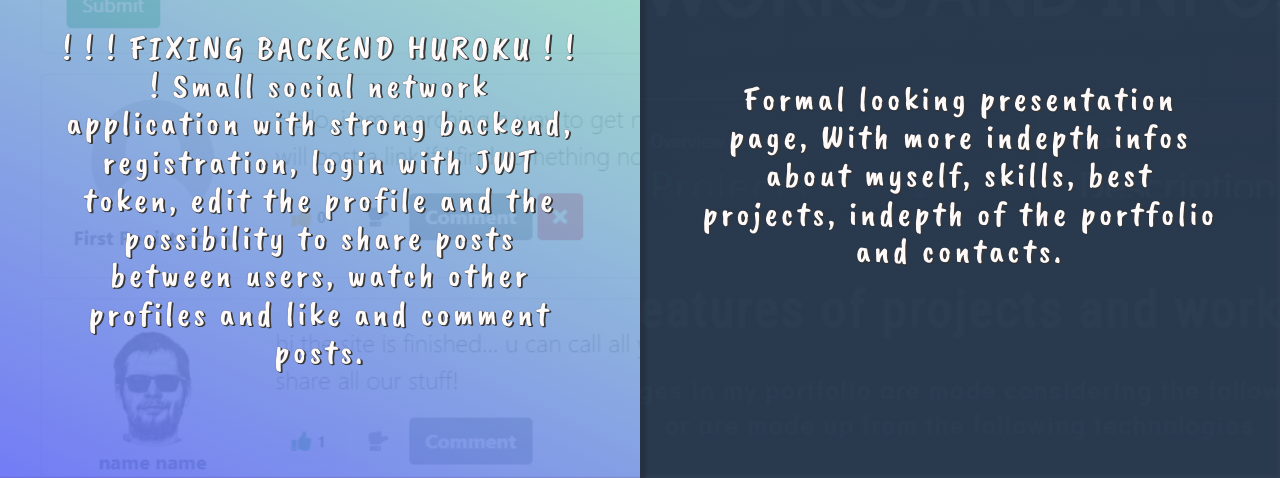
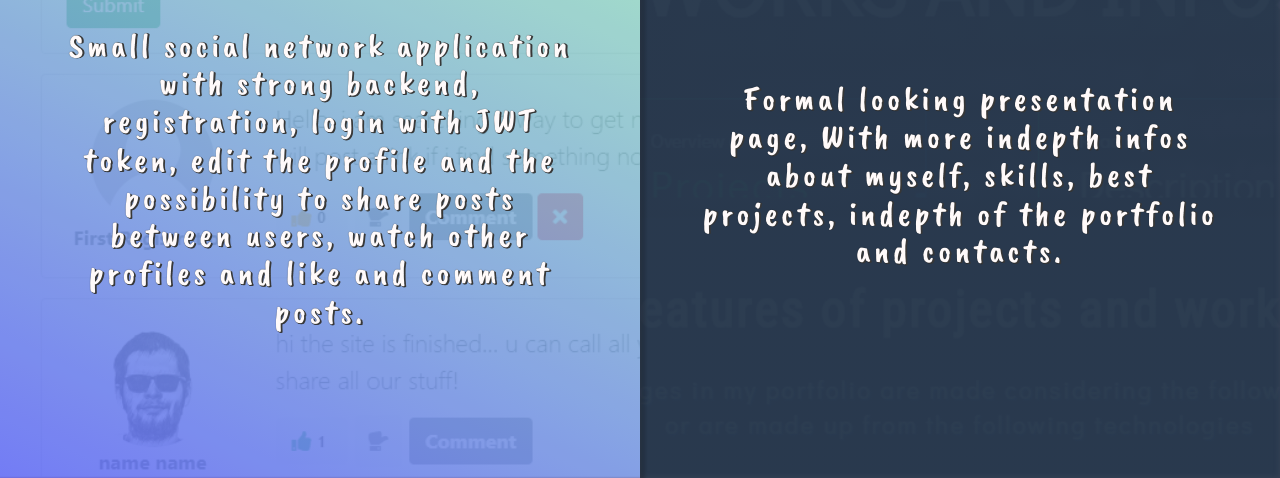
Before and after one commit to ganzerli/portfolio, a website: page dist/index.html in a window 1280 px wide. Shown: the part 322-800 px from the top of the page. Drawn offline with nearby package versions, Linux system fonts and the light colour scheme; a web font is replaced by a local one.

Commit message:
first commit

```diff
--- a/dist/index.html
+++ b/dist/index.html
@@ -183,7 +183,7 @@
           </a>
         </h2>
         <p>
-          ! ! ! FIXING BACKEND HUROKU ! ! ! Small social network application
+          Small social network application
           with strong backend, registration, login with JWT token, edit the
           profile and the possibility to share posts between users, watch other
           profiles and like and comment posts.
```
